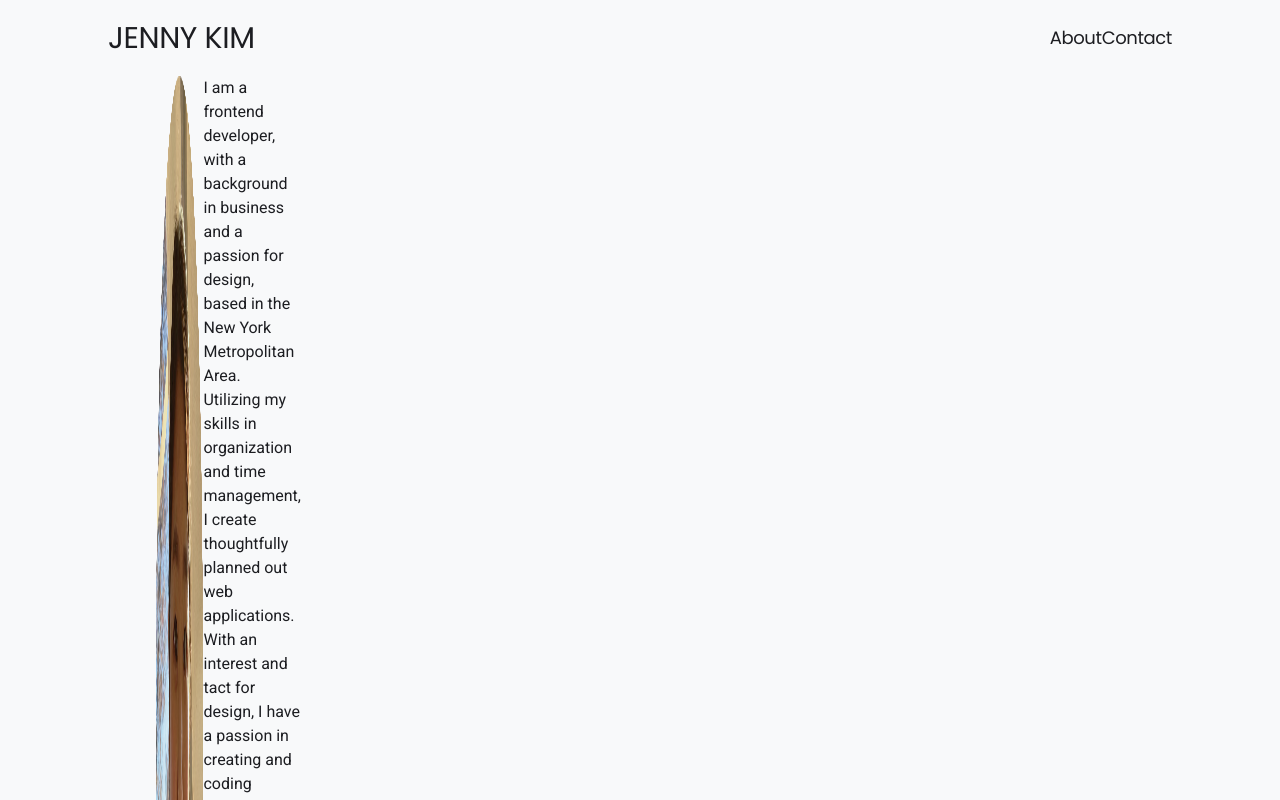
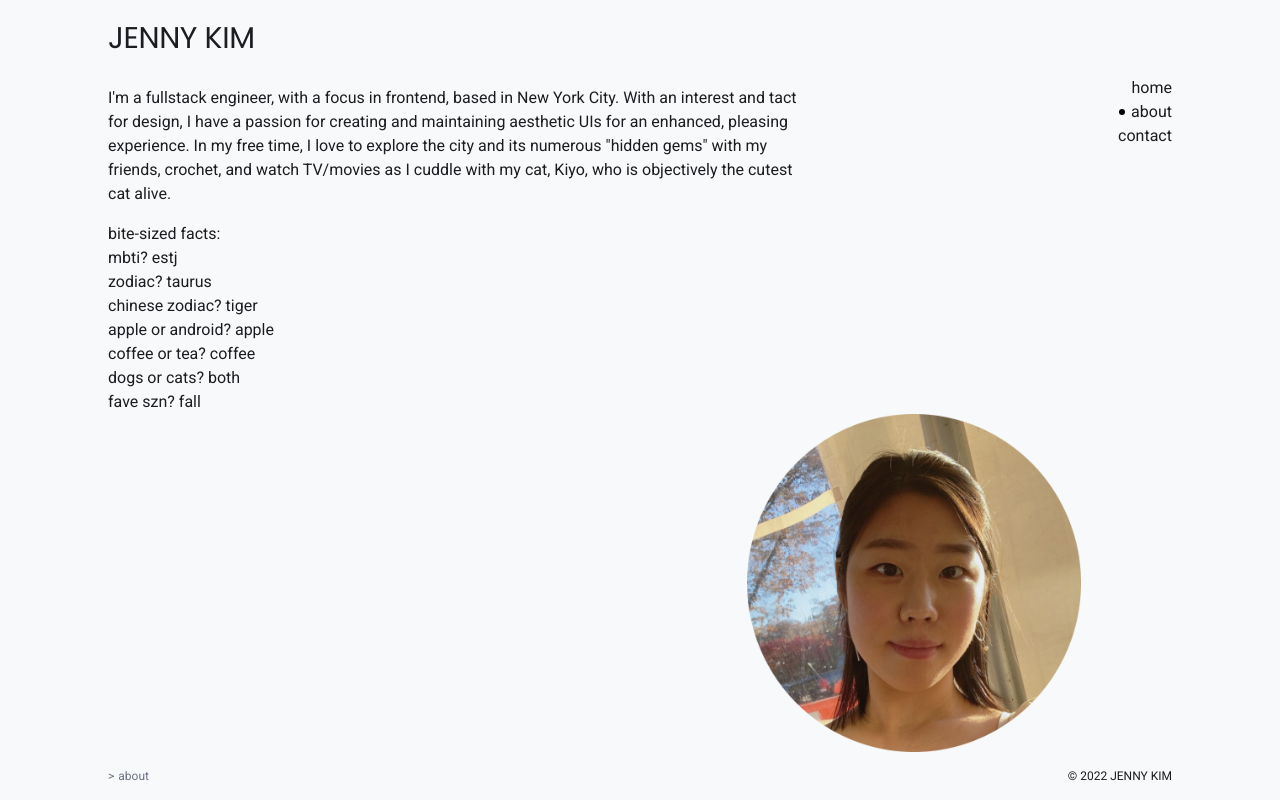
Before and after one commit to kim-jenny5/my-portfolio-site, a React (Create React App) app: page /about in a window 1280 px wide. Shown: the top 800 px of the page. Built offline with nearby package versions, Linux system fonts and the light colour scheme.

Commit message:
add about desc

```diff
--- a/src/App.js
+++ b/src/App.js
@@ -1,6 +1,7 @@
 import { Routes, Route } from 'react-router-dom';
 import Header from './components/Header';
 import Footer from './components/Footer';
+import Nav from './components/Nav';
 import Home from './views/Home';
 import About from './views/About';
 import Contact from './views/Contact';
@@ -10,7 +11,8 @@ export default function App() {
 		<div className='w-full h-full min-h-screen max-w-screen-desktop mx-auto flex flex-col'>
 			<Header />
 			{/* <main className='grow grid grid-cols-12 grid-rows-[1fr_min-content_min-content_1fr] gap-x-3 px-3 tablet:px-5 tablet:gap-x-5 desktop:px-8 desktop:gap-x-8 widescreen:px-0'> */}
-			<main className='grow grid grid-cols-12 grid-rows-auto gap-x-3 px-3 tablet:px-5 tablet:gap-x-5 desktop:px-8 desktop:gap-x-8 widescreen:px-0'>
+			<main className='grow grid grid-cols-12 grid-rows-2 grid-rows-auto gap-x-3 px-3 tablet:px-5 tablet:gap-x-5 desktop:px-8 desktop:gap-x-8 widescreen:px-0'>
+				<Nav />
 				<Routes>
 					<Route path='/' element={<Home />} />
 					<Route path='/about' element={<About />} />
--- a/src/components/Footer.js
+++ b/src/components/Footer.js
@@ -1,18 +1,24 @@
 import React from 'react';
+import { useLocation } from 'react-router-dom';
 
 export default function Footer() {
+	const location = useLocation();
+	const pathNameMap = {
+		'/': 'home',
+		'/about': 'about',
+		'/contact': 'contact'
+	};
+	const currentPathName = pathNameMap[location.pathname] || 'home';
 	const currentYear = new Date().getFullYear();
 
 	return (
 		<footer
 			className={
-				// 'uppercase text-xs text-center p-3 tablet:p-5 desktop:px-8 widescreen:px-0'
-				'flex items-center justify-between text-xs h-12 px-3'
+				'flex items-center justify-between text-xs h-12 p-3 tablet:p-5 desktop:px-8 widescreen:px-0'
 			}
 		>
 			<div className='flex gap-x-1 items-center text-gray-500'>
-				&gt;
-				<a href='/'>home</a>
+				&gt; <a href={location.pathname}>{currentPathName}</a>
 			</div>
 			<div className='uppercase'>© {currentYear} Jenny Kim</div>
 		</footer>
--- a/src/components/Header.js
+++ b/src/components/Header.js
@@ -1,29 +1,18 @@
 import React from 'react';
-import { Link, NavLink } from 'react-router-dom';
-import Nav from './Nav';
-// import { useIsHome } from '../hooks/useIsHome';
-// import { Home } from 'react-feather';
+import { NavLink } from 'react-router-dom';
 
 export default function Header() {
-	// const isHome = useIsHome();
-
 	return (
-		<nav
-			// className={`w-full py-6 flex flex-col gap-y-2 text-obsidian text-3xl uppercase`}
-			className={`flex justify-between items-center p-3 tablet:p-5 desktop:px-8 widescreen:px-0 font-poppins text-obsidian tracking-tight`}
-			// className={`flex justify-between items-center p-3 tablet:p-5 desktop:px-8 widescreen:px-0 text-obsidian tracking-tight`}
-			// className={`flex justify-between items-center py-4 text-obsidian`}
-		>
-			{/* <NavLink to='/' className='active:text-mushroom'> */}
+		// <nav className='grid grid-cols-12 p-3 tablet:p-5 desktop:px-8 widescreen:px-0 font-poppins text-obsidian tracking-tight'>
+		// <nav className='grid grid-cols-12 gap-x-3 items-center p-3 tablet:p-5 tablet:gap-x-5 desktop:px-8 desktop:gap-x-8 widescreen:px-0 font-poppins text-obsidian tracking-tight'>
+		<nav className='flex justify-between items-center p-3 tablet:p-5 desktop:px-8 widescreen:px-0 font-poppins text-obsidian tracking-tight'>
 			<NavLink
 				to='/'
-				className='uppercase text-xl tablet:text-2xl desktop:text-3xl'
+				className='uppercase text-xl tablet:text-2xl desktop:text-3xl col-start-1 col-span-5'
 			>
 				Jenny Kim
 			</NavLink>
-			<div className='flex gap-x-8 desktop:text-lg'>
-				<Nav />
-			</div>
+			{/* <div className='text-xs'>jennykimdev@gmail.com</div> */}
 		</nav>
 	);
 }
--- a/src/components/Nav.js
+++ b/src/components/Nav.js
@@ -3,9 +3,37 @@ import { NavLink } from 'react-router-dom';
 
 export default function Nav() {
 	return (
-		<div>
-			<NavLink to='/about'>About</NavLink>
-			<NavLink to='/contact'>Contact</NavLink>
+		<div className='row-start-1 col-start-9 col-span-4 flex flex-col justify-start items-end'>
+			<NavLink to='/'>
+				{({ isActive }) => (
+					<div className='flex items-center'>
+						{isActive && (
+							<span className='inline-block w-1.5 h-1.5 bg-black rounded-full mr-1.5'></span>
+						)}
+						home
+					</div>
+				)}
+			</NavLink>
+			<NavLink to='/about'>
+				{({ isActive }) => (
+					<div className='flex items-center'>
+						{isActive && (
+							<span className='inline-block w-1.5 h-1.5 bg-black rounded-full mr-1.5'></span>
+						)}
+						about
+					</div>
+				)}
+			</NavLink>
+			<NavLink to='/contact'>
+				{({ isActive }) => (
+					<div className='flex items-center'>
+						{isActive && (
+							<span className='inline-block w-1.5 h-1.5 bg-black rounded-full mr-1.5'></span>
+						)}
+						contact
+					</div>
+				)}
+			</NavLink>
 		</div>
 	);
 }
--- a/src/views/About.js
+++ b/src/views/About.js
@@ -1,10 +1,11 @@
 import React from 'react';
 import about_profile from '../assets/images/about_profile.jpg';
+import cat from '../assets/images/cat.jpg';
 
 export default function About() {
 	return (
-		<div className='flex px-12'>
-			<div className='flex flex-col'>
+		<>
+			{/* <div className='flex flex-col'>
 				<img
 					src={about_profile}
 					alt='about-profile'
@@ -12,9 +13,9 @@ export default function About() {
 					loading='lazy'
 				/>
 				<div>details here</div>
-			</div>
-			<div className='flex'>
-				I am a frontend developer, with a background in business and a passion
+			</div> */}
+			<div className='row-start-1 col-start-1 col-end-9 flex flex-col gap-y-4 justify-end items-start'>
+				{/* I am a frontend developer, with a background in business and a passion
 				for design, based in the New York Metropolitan Area. Utilizing my skills
 				in organization and time management, I create thoughtfully planned out
 				web applications. With an interest and tact for design, I have a passion
@@ -22,8 +23,37 @@ export default function About() {
 				great team player, but I also value autonomy. I love to listen to music
 				or true crime podcasts as I wireframe and code. In my free time, my
 				hobbies are watching TV/movies, crocheting, and playing Animal Crossing.
-				🌱
+				🌱 */}
+				<div>
+					I'm a fullstack engineer, with a focus in frontend, based in New York
+					City. With an interest and tact for design, I have a passion for
+					creating and maintaining aesthetic UIs for an enhanced, pleasing
+					experience. In my free time, I love to explore the city and its
+					numerous "hidden gems" with my friends, crochet, and watch TV/movies
+					as I cuddle with my cat, Kiyo, who is objectively the cutest cat
+					alive.
+				</div>
+				<div className='flex flex-col'>
+					<div>bite-sized facts:</div>
+					<div className='flex flex-col gap-x-2'>
+						<div>mbti? estj</div>
+						<div>zodiac? taurus</div>
+						<div>chinese zodiac? tiger</div>
+						<div>apple or android? apple</div>
+						<div>coffee or tea? coffee</div>
+						<div>dogs or cats? both</div>
+						<div>fave szn? fall</div>
+					</div>
+				</div>
 			</div>
-		</div>
+			<div className='row-start-2 col-start-8 col-span-4 relative w-full h-full'>
+				<img
+					src={about_profile}
+					alt='about-profile'
+					className='absolute top-0 left-0 w-full h-full object-fit'
+					loading='lazy'
+				/>
+			</div>
+		</>
 	);
 }
--- a/src/views/Home.js
+++ b/src/views/Home.js
@@ -1,14 +1,11 @@
 import React from 'react';
 import home_profile from '../assets/images/home_profile.jpg';
 import Nav from '../components/Nav';
-// import cat from '../assets/images/cat.jpg';
 
 export default function Home() {
 	return (
 		<>
-			{/* <div className='col-start-1 col-span-8 w-full aspect-[4/3] overflow-hidden rounded'> */}
-			{/* <div className='col-start-1 col-span-8 overflow-hidden rounded'> */}
-			<div className='col-start-1 col-span-8 overflow-hidden'>
+			<div className='row-start-1 row-span-2 col-start-1 col-span-8 overflow-hidden'>
 				<div className='relative w-full h-full'>
 					<img
 						src={home_profile}
@@ -18,17 +15,9 @@ export default function Home() {
 					/>
 				</div>
 			</div>
-			{/* <div className='col-start-10 col-span-2 row-start-1 w-full aspect-[4/3] overflow-hidden rounded'>
-				<img src={cat} alt='cat' className='w-full h-full object-cover' />
-			</div> */}
-			<div className='col-start-9 col-span-4 grid grid-rows-[min-content 1fr] grid-cols-1'>
-				<Nav />
-				<div className='flex flex-col justify-center'>
-					<div className='font-bold text-2xl'>Hi, I'm Jenny</div>
-					<div className='text-lg'>
-						Fullstack engineer based in New York City, US
-					</div>
-				</div>
+			<div className='col-start-9 col-span-4 row-start-2 flex flex-col justify-start'>
+				<div className='font-bold text-2xl'>Hi, I'm Jenny</div>
+				<div>fullstack engineer / nyc 🗽</div>
 			</div>
 		</>
 	);
```
Also changed, not shown: src/tailwind.css.
